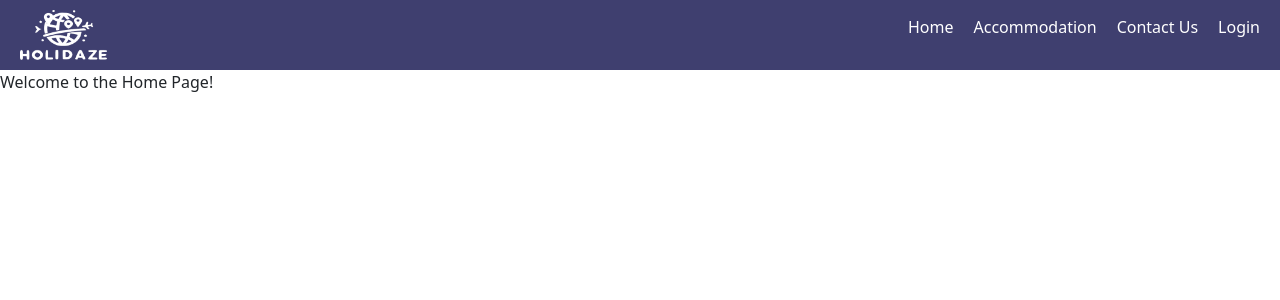
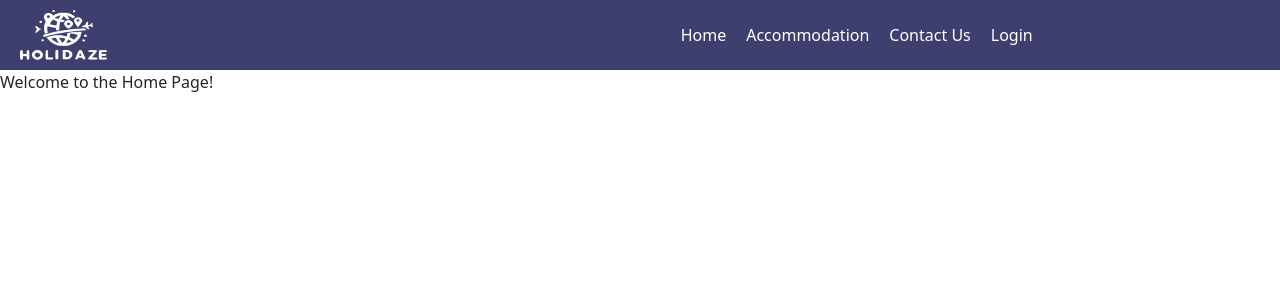
Before and after one commit to Teitrheim/Holidaze, a React (Create React App) app: page / in a window 1280 px wide. Shown: the top 300 px of the page. Built offline with nearby package versions, Linux system fonts and the light colour scheme.

Commit message:
Update font and navigation styling in Header component

```diff
--- a/src/components/Header.css
+++ b/src/components/Header.css
@@ -1,21 +1,32 @@
+@import url('https://fonts.googleapis.com/css2?family=Poppins:wght@400;600&display=swap');
+
+body {
+    font-family: 'Poppins', sans-serif;
+}
+
 .header {
     background-color: #3F3F6F;
     color: white;
     padding: 10px 20px;
     display: flex;
-    justify-content: space-between;
+    justify-content: center;
     align-items: center;
 }
 
-.header .logo a {
-    color: white;
-    text-decoration: none;
-    font-size: 24px;
+.header .logo {
+    flex: 1;
+}
+
+.header nav {
+    flex: 2;
 }
 
 .header nav ul {
     list-style: none;
     display: flex;
+    justify-content: center;
+    padding: 0;
+    margin: 0;
 }
 
 .header nav ul li {
```
